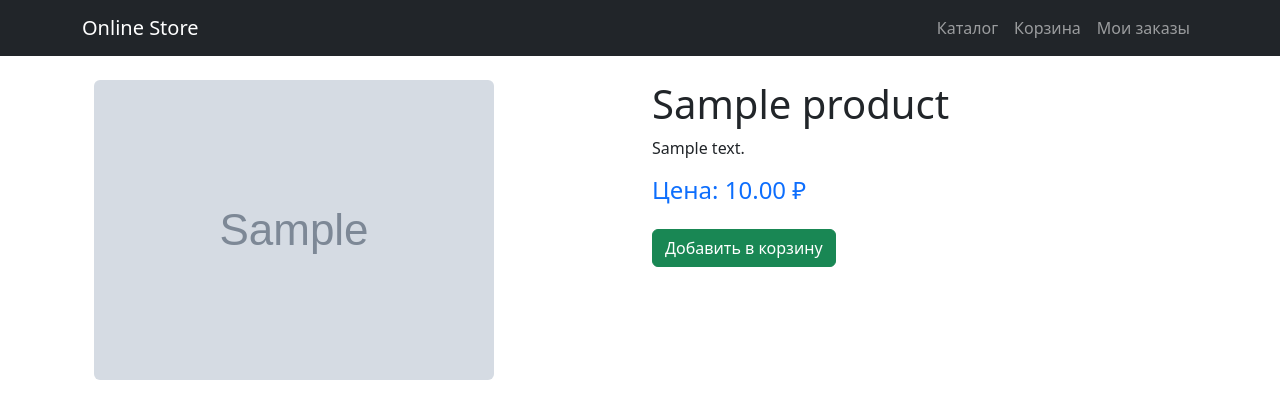
After one commit to giveMepower94/Python_OnlineStore_Kulagin, a Django app: page /product/1/ in a window 1280 px wide. The commit adds this page. Shown: the top 419 px of the page. Run offline with Django 5.2, Linux system fonts and the light colour scheme; tables that the repository leaves empty hold one stand-in row (values such as "Sample post"); grey boxes marked "Sample" are stand-in pictures.

Commit message:
add view product_detail

```diff
--- /dev/null
+++ b/store/templates/store/product_detail.html
@@ -0,0 +1,26 @@
+{% extends 'base.html' %}
+
+{% block title %}{{ product.name }} — Онлайн магазин{% endblock %}
+
+{% block content %}
+<div class="container mt-4">
+    <div class="row">
+        <!-- Изображение товара -->
+        <div class="col-md-6">
+            {% if product.image %}
+                <img src="{{ product.image.url }}" class="img-fluid rounded" alt="{{ product.name }}">
+            {% else %}
+                <img src="https://via.placeholder.com/400x400?text=Нет+изображения" class="img-fluid rounded" alt="Нет изображения">
+            {% endif %}
+        </div>
+
+        <!-- Информация о товаре -->
+        <div class="col-md-6">
+            <h1>{{ product.name }}</h1>
+            <p>{{ product.description }}</p>
+            <h4 class="text-primary">Цена: {{ product.price }} ₽</h4>
+            <a href="#" class="btn btn-success mt-3">Добавить в корзину</a>
+        </div>
+    </div>
+</div>
+{% endblock %}
--- a/store/templates/store/product_list.html
+++ b/store/templates/store/product_list.html
@@ -18,7 +18,7 @@
         <h5 class="card-title">{{ product.name }}</h5>
         <p class="card-text">{{ product.price }} ₽</p>
 
-        <!-- <a href="{% url 'product_detail' product.id %}" class="btn btn-primary"> -->
+        <a href="{% url 'product_detail' product.id %}" class="btn btn-primary">
           Подробнее
         </a>
       </div>
--- a/store/urls.py
+++ b/store/urls.py
@@ -1,7 +1,8 @@
 from django.urls import path
-from .views import ProductListView
+from .views import ProductListView, ProductDetailView
 
 
 urlpatterns = [
     path('', ProductListView.as_view(), name='product_list'),
+    path('product/<int:pk>/', ProductDetailView.as_view(), name='product_detail'),
 ]
--- a/store/views.py
+++ b/store/views.py
@@ -1,4 +1,4 @@
-from django.views.generic import ListView
+from django.views.generic import ListView, DetailView
 from .models import Product
 
 
@@ -7,3 +7,9 @@ class ProductListView(ListView):
     model = Product
     template_name = 'store/product_list.html'
     context_object_name = 'products'
+
+
+class ProductDetailView(DetailView):
+    model = Product
+    template_name = 'store/product_detail.html'
+    context_object_name = 'product'
```
